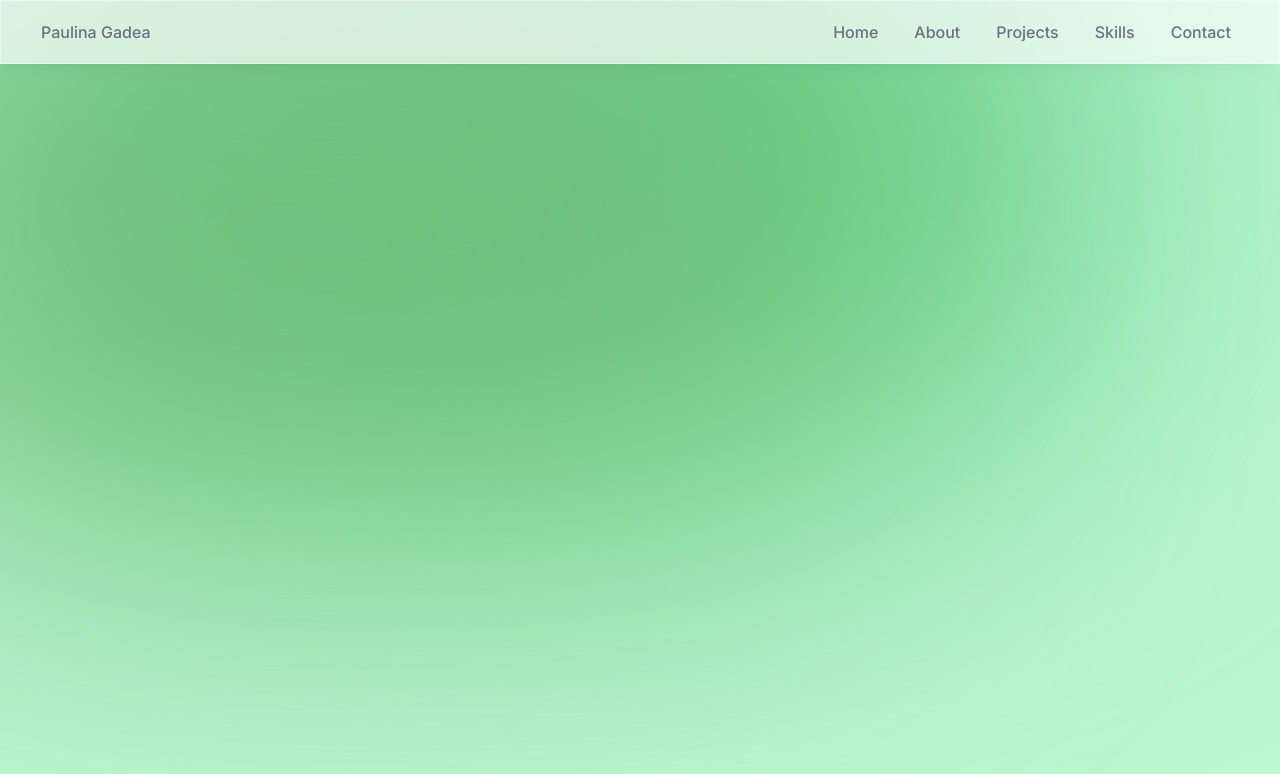
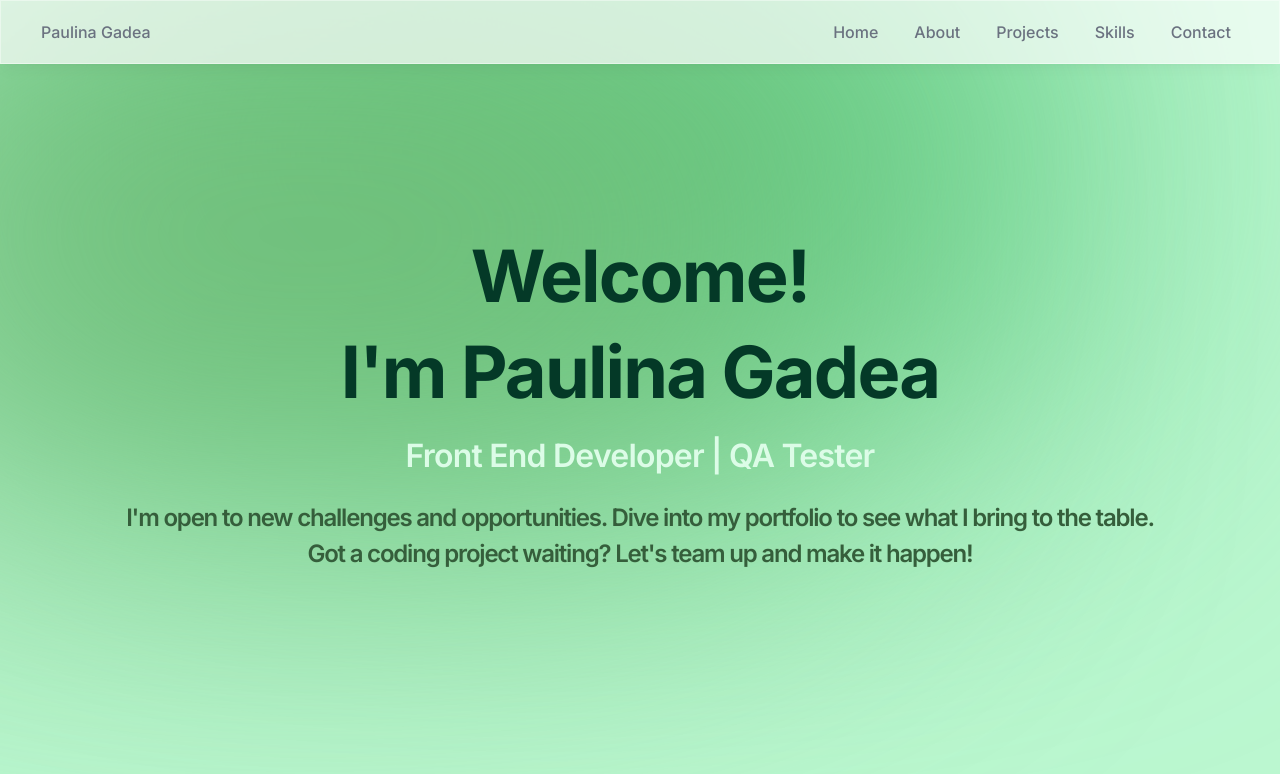
Before and after one commit to paulinagadea/portfolio, a Next.js app: page / in a window 1280 px wide. Shown: the top 774 px of the page. Built offline with nearby package versions, Linux system fonts and the light colour scheme.

Commit message:
intro added

```diff
--- a/app/page.tsx
+++ b/app/page.tsx
@@ -1,9 +1,9 @@
-
+import Intro from '@/components/intro';
 
 export default function Home() {
   return (
-    <main className="">
-
+    <main className="flex flex-col items-center px-4">
+      <Intro />
     </main>
   )
 }
--- /dev/null
+++ b/components/intro.tsx
@@ -0,0 +1,34 @@
+"use client";
+
+import React from 'react'
+import { motion } from 'framer-motion';
+
+export default function Intro() {
+  return (
+    <section className='flex absolute top-0 flex-col items-center justify-center text-center h-[100vh] px-4'>
+        <motion.h1 className='text-[3rem] font-bold sm:text-[4.5rem] tracking-tight text-[#043927]
+        sm:leading-[6rem] leading-[4rem]'
+            initial={{ opacity: 0, scale: 0 }}
+            animate={{ opacity: 1, scale: 1 }}
+            transition={{
+                type: 'tween',
+                duration: 0.2,
+            }}
+        >
+            Welcome! <br /> I'm Paulina Gadea
+        </motion.h1>
+
+        <h2 className='text-[1.75rem] font-semibold leading-[2rem] sm:mt-5 sm:mb-7 tracking-tight
+        sm:text-[2rem] text-green-100 my-3'>
+            Front End Developer | QA Tester
+        </h2>
+
+        <p className='text-[20px] sm:text-[1.5rem] font-semibold tracking-tighter text-center
+        text-balance text-[#355E3B]'>
+            I'm open to new challenges and opportunities. Dive into my portfolio to see what I bring to the table. <br />
+            Got a coding project waiting? Let's team up and make it happen!
+        </p>
+
+    </section>
+  )
+}
```
